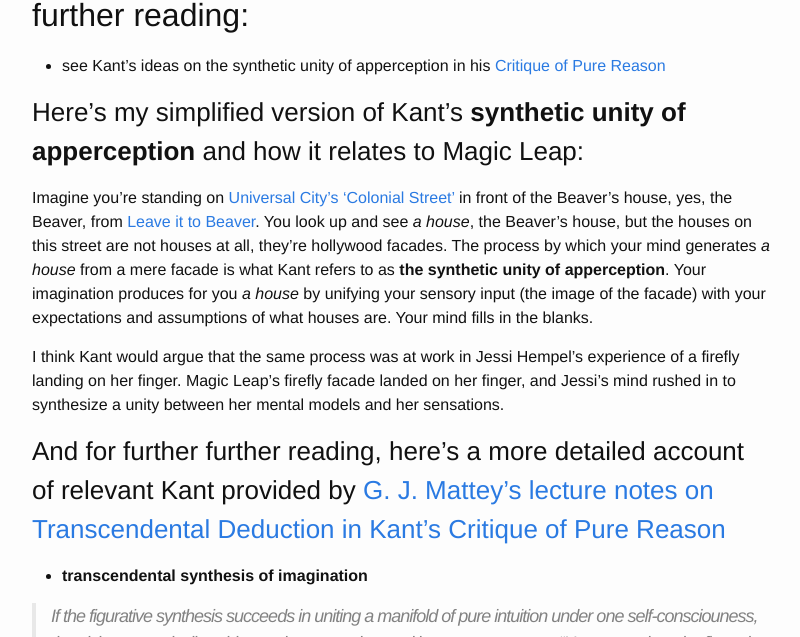
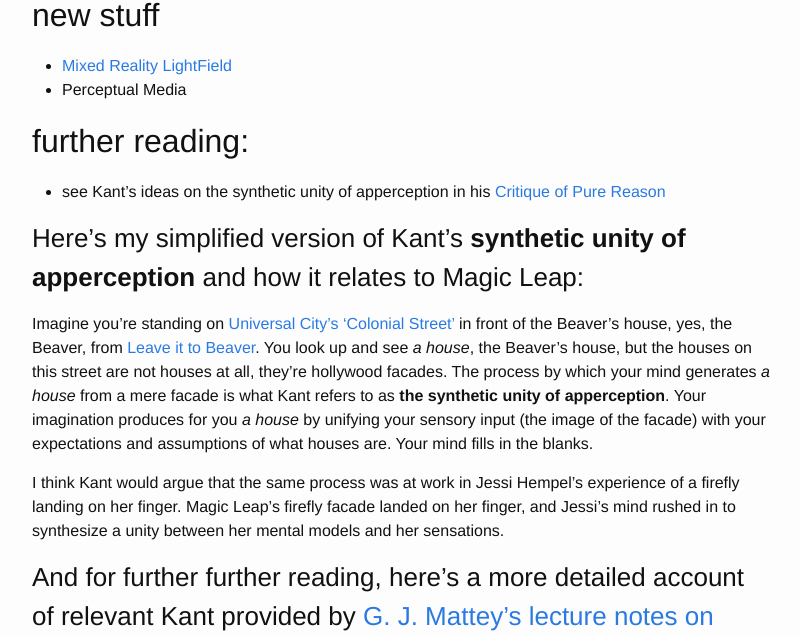
Before and after one commit to jaycody/log.jaylab, a Jekyll site: the page built from _posts/2016-06-29-kant-and-the-magic-leap.md, in a window 1280 px wide and 900 px high, scrolled down 1283 px, cut to the strip 263-900 px from the top of the window. Shown: the whole strip, without its empty margins (238-1038 px from the left). Built offline with Jekyll 4.4.1, drawn with Linux system fonts in a browser that asks for light colours.

Commit message:
added a 'new stuff' section

```diff
--- a/_posts/2016-06-29-kant-and-the-magic-leap.md
+++ b/_posts/2016-06-29-kant-and-the-magic-leap.md
@@ -39,6 +39,10 @@
 # **EXACTLY**
 
 ![Responsive Flow Field]({{log.jaylab.io}}/assets/gifs/2011-flow_field.gif)
+
+## new stuff
+- [Mixed Reality LightField](http://uploadvr.com/magic-leap-announces-mixed-reality-lightfield-amid-huge-funding-round/)
+- Perceptual Media
 
 ## further reading:
 - see Kant's ideas on the synthetic unity of apperception in his [Critique of Pure Reason](http://files.libertyfund.org/files/1442/0330_Bk.pdf)
```
